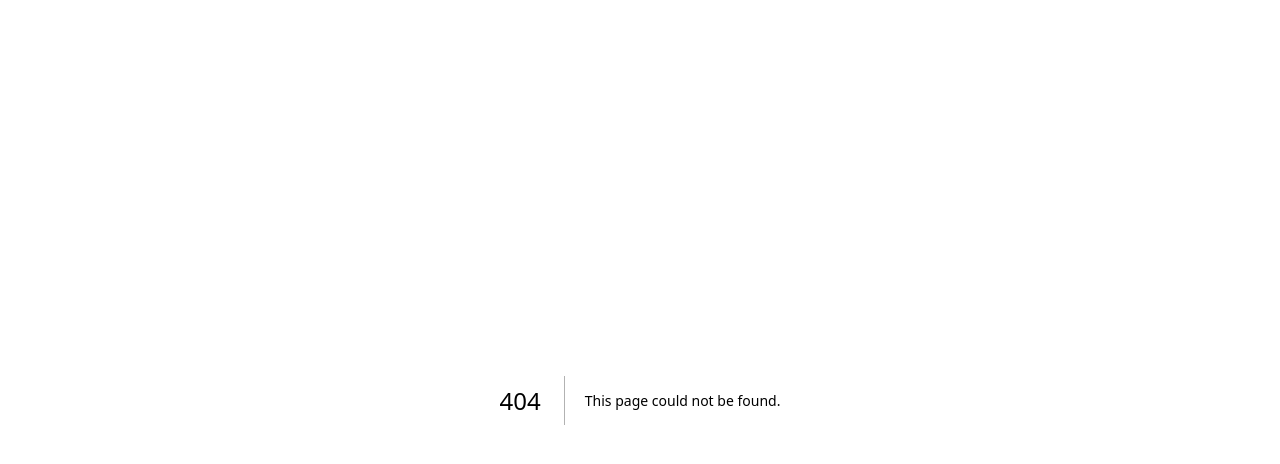
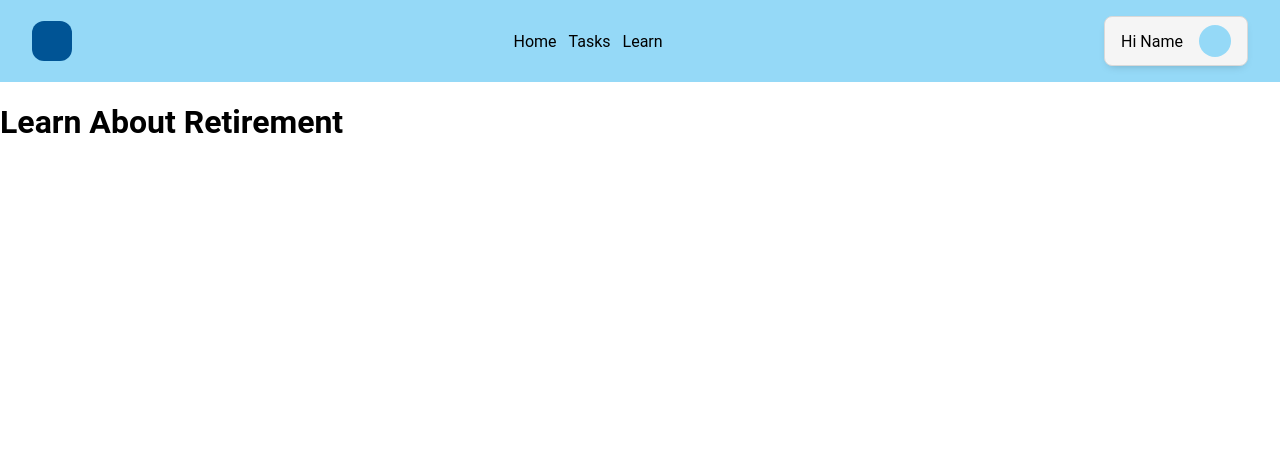
Before and after one commit to sam-schmitt/TIAA-hackathon-december-2022, a Next.js app: page /learn in a window 1280 px wide. Before the commit this address had no page. Shown: the top 464 px of the page. Built offline with nearby package versions, Linux system fonts and the light colour scheme.

Commit message:
header and routing

```diff
--- /dev/null
+++ b/components/core/header.js
@@ -0,0 +1,32 @@
+import React from "react";
+
+export default function Header({}) {
+	const links = [
+		{
+			text: "Home",
+			url: "/",
+		},
+		{
+			text: "Tasks",
+			url: "/tasks",
+		},
+		{
+			text: "Learn",
+			url: "/learn",
+		},
+	];
+	return (
+		<div className="header">
+			<div className="logo"></div>
+			<nav>
+				{links.map((item) => {
+					return <a href={item.url}>{item.text}</a>;
+				})}
+			</nav>
+			<div className="user">
+				Hi Name
+				<div class="avatar"></div>
+			</div>
+		</div>
+	);
+}
--- a/package.json
+++ b/package.json
@@ -11,6 +11,7 @@
   "dependencies": {
     "next": "13.0.6",
     "react": "18.2.0",
-    "react-dom": "18.2.0"
+    "react-dom": "18.2.0",
+    "sass": "^1.56.1"
   }
 }
--- a/pages/_app.js
+++ b/pages/_app.js
@@ -1,8 +1,10 @@
+import Header from "../components/core/header";
 import { Provider } from "../providers/Provider";
-
+import "../styles/index.scss";
 function MyApp({ Component, pageProps }) {
 	return (
 		<Provider>
+			<Header />
 			<Component {...pageProps} />
 		</Provider>
 	);
--- /dev/null
+++ b/pages/learn/index.js
@@ -0,0 +1,9 @@
+import React from "react";
+
+export default function LearnPage() {
+	return (
+		<div>
+			<h1>Learn About Retirement</h1>
+		</div>
+	);
+}
--- /dev/null
+++ b/styles/_mixins.scss
@@ -0,0 +1,16 @@
+@use "./var";
+@mixin flex-container($direction, $justify, $align, $wrap) {
+	display: flex;
+	flex-direction: $direction;
+	align-items: $align;
+	justify-content: $justify;
+	flex-wrap: $wrap;
+}
+
+.shadow-card {
+	padding: 1rem;
+	border-radius: 0.5rem;
+	background-color: var.$fg;
+	border: 1px solid var.$border;
+	box-shadow: var.$shadow;
+}
--- /dev/null
+++ b/styles/_var.scss
@@ -0,0 +1,11 @@
+$bg: #ffffff;
+$fg: #f5f5f5;
+$border: #d9d9d9;
+$text: #000;
+
+$primary-dark: #005495;
+$primary-light: #95d9f7;
+$shadow: 0px 4px 10px -5px rgba(0, 0, 0, 0.25);
+
+$font-title: "Mukta", sans-serif;
+$font-body: "Roboto", sans-serif;
--- /dev/null
+++ b/styles/components/_header.scss
@@ -0,0 +1,34 @@
+@use "../var";
+@import "../mixins";
+
+.header {
+	padding: 1rem 2rem;
+	@include flex-container(row, space-between, center, nowrap);
+	.logo {
+		background-color: var.$primary-dark;
+		height: 2.5rem;
+		width: 2.5rem;
+		border-radius: 0.75rem;
+	}
+	nav {
+		@include flex-container(row, center, center, nowrap);
+		gap: 0.75rem;
+		a {
+			text-decoration: none;
+			color: var.$text;
+		}
+	}
+	.user {
+		@extend .shadow-card;
+		@include flex-container(row, flex-end, center, nowrap);
+		gap: 1rem;
+		padding: 0.5rem 1rem;
+		.avatar {
+			height: 2rem;
+			width: 2rem;
+			border-radius: 1rem;
+			background-color: var.$primary-light;
+		}
+	}
+	background-color: var.$primary-light;
+}
--- /dev/null
+++ b/styles/components/_index.scss
@@ -0,0 +1 @@
+@import "header";
--- /dev/null
+++ b/styles/index.scss
@@ -0,0 +1,13 @@
+@use "./var";
+@use "./mixins";
+html,
+body {
+	padding: 0;
+	margin: 0;
+	font-family: var.$font-body;
+}
+main {
+}
+
+@import "./pages/index";
+@import "./components/index";
```
Also changed, not shown: pages/tasks/index.js (added, +9 -0 lines), styles/pages/_index.scss (added), 1 other file (tests, documents, lock files or other folders).
